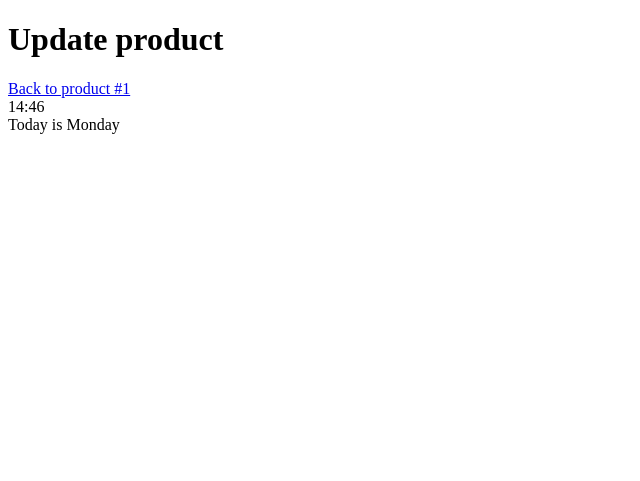
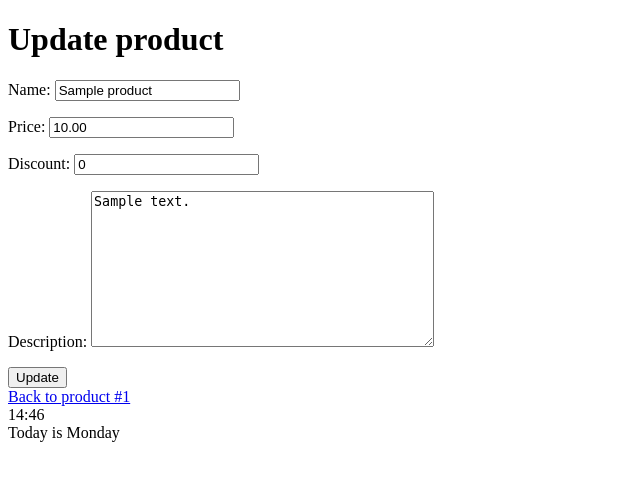
Before and after one commit to vollodin61/django, a Django app: page /shop/products/1/update in a window 1280 px wide. Shown: the top 481 px of the page, without its empty margins (0-640 px from the left). Run offline with Django 4.2, Linux system fonts and the light colour scheme; a user stored in the database is signed in; tables that the repository leaves empty hold one stand-in row (values such as "Sample post").

Commit message:
9 готово

```diff
--- a/mysite/shopapp/models.py
+++ b/mysite/shopapp/models.py
@@ -1,7 +1,7 @@
 from django.db import models
 from django.contrib.auth.models import User
 from myauth.models import Profile
-
+# and obj.created_by == request.user
 
 class Product(models.Model):
 
@@ -13,7 +13,7 @@
     price = models.DecimalField(default=0, max_digits=8, decimal_places=2)
     discount = models.SmallIntegerField(default=0)
     created_at = models.DateTimeField(auto_now_add=True)
-    created_by = models.ForeignKey(User, blank=True, null=True, on_delete=models.PROTECT, )
+    created_by = models.ForeignKey(User, on_delete=models.PROTECT)
     archived = models.BooleanField(default=False)
 
     def __str__(self) -> str:
--- a/mysite/shopapp/templates/shopapp/product_update_form.html
+++ b/mysite/shopapp/templates/shopapp/product_update_form.html
@@ -6,7 +6,6 @@
 
 {% block body %}
     <h1>Update product</h1>
-    {% if not product.created_by_id %}
 
         <div>
             <form method="post">
@@ -15,7 +14,6 @@
                 <button type="submit">Update</button>
             </form>
         </div>
-    {% endif %}
 
     <div>
         <a href="{% url 'shopapp:product_details' pk=object.pk %}"
--- a/mysite/shopapp/templates/shopapp/products-list.html
+++ b/mysite/shopapp/templates/shopapp/products-list.html
@@ -8,13 +8,13 @@
     <div>
         <a href="{% url 'shopapp:orders_list' %}">Go to orders list</a>
     </div>
-{#    {% if perms.add_product %}#}
+    {% if perms.shopapp.add_product %}
         <div>
             <a href="{% url 'shopapp:product_create' %}">
                 Create a new product
             </a>
         </div>
-{#    {% endif %}#}
+    {% endif %}
 
     <h1>Products:</h1>
     {% if products %}
--- a/mysite/shopapp/views.py
+++ b/mysite/shopapp/views.py
@@ -54,29 +54,35 @@
     queryset = Product.objects.filter(archived=False)
 
 
-class ProductCreateView(UserPassesTestMixin, CreateView, PermissionRequiredMixin):
+class ProductCreateView(UserPassesTestMixin, CreateView):
+    permission_required = 'add_product'
+    model = Product
+    fields = 'name', 'price', 'discount', 'description'
+    success_url = reverse_lazy('shopapp:products_list')
+
     def form_valid(self, form):
-        form.instance.created_by = self.request.user.id
+        form.instance.created_by = self.request.user
         return super().form_valid(form)
 
     def test_func(self):
-        # return self.request.user.groups.filter('secret-group').exists()
         return self.request.user.user_permissions
 
-    permission_required = 'add_product'
-    model = Product
-    fields = 'name', 'price', 'discount', 'description', 'created_by'
-    success_url = reverse_lazy('shopapp:products_list')
 
 
-class ProductUpdateView(UserPassesTestMixin, UpdateView, PermissionRequiredMixin):
+class ProductUpdateView(UserPassesTestMixin, UpdateView):
     model = Product
     fields = 'name', 'price', 'discount', 'description'
     template_name_suffix = '_update_form'
     permission_required = 'product_update'
 
     def test_func(self):
-        return self.request.user.user_permissions
+        if self.request.user.is_superuser:
+            return True
+
+        product = self.get_object()
+        permissions = self.request.user.get_all_permissions()
+        return ('shopapp.change_product' in permissions) \
+            and (product.created_by.pk == self.request.user.pk)
 
     def get_success_url(self):
         return reverse(
@@ -161,7 +167,6 @@
         return JsonResponse({'products': products_data})
 
 
-
 # def create_order(request: HttpRequest) -> HttpResponse:
 #     if request.method == 'POST':
 #         form = OrderForm(request.POST)
```
Also changed, not shown: mysite/shopapp/tests.py (+5 -2 lines).
